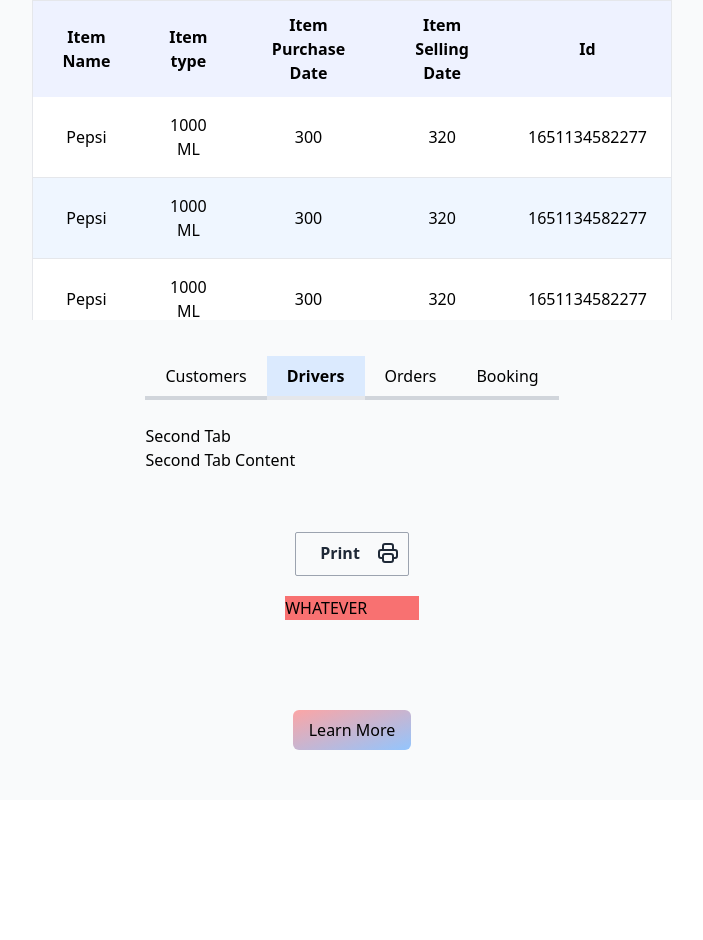
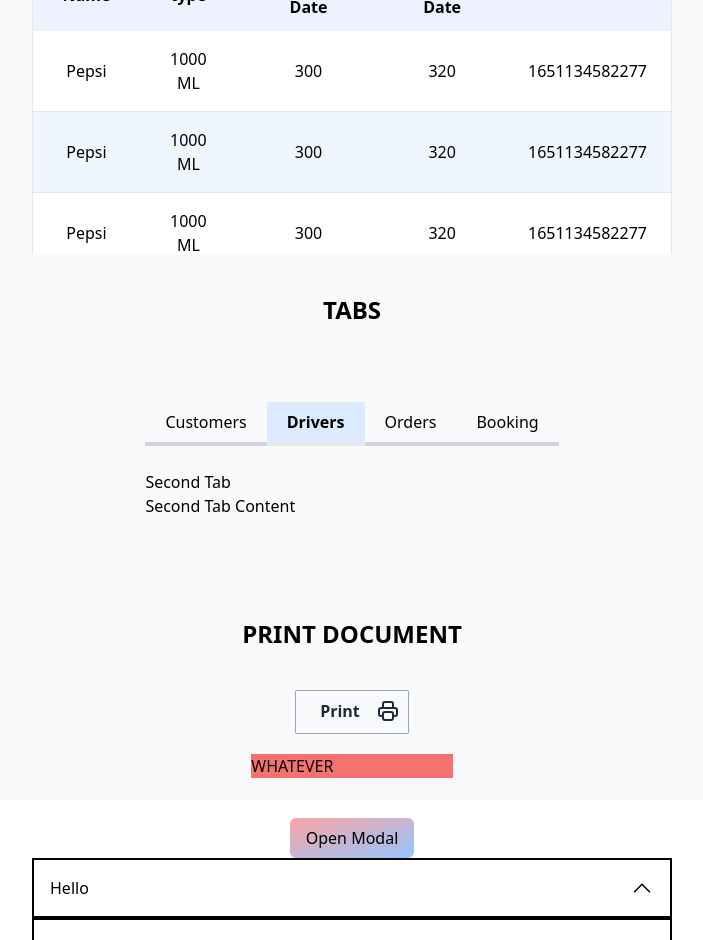
Before and after one commit to Sanan4li/Reusable-Tailwind-Components, a React (Create React App) app: page / in a window 1280 px wide. Shown: the top 940 px of the page, without its empty margins (288-991 px from the left). Before the commit the page ends 800 px from the top, so only its background shows below. Built offline with nearby package versions, Linux system fonts and the light colour scheme.

Commit message:
Accordian added with tw-merge package

```diff
--- a/package.json
+++ b/package.json
@@ -10,6 +10,7 @@
     "react-dom": "^18.2.0",
     "react-scripts": "5.0.1",
     "react-to-print": "^2.14.12",
+    "tailwind-merge": "^1.13.2",
     "web-vitals": "^2.1.4"
   },
   "scripts": {
--- a/src/App.js
+++ b/src/App.js
@@ -1,5 +1,5 @@
 import { useState } from 'react';
-import { Modal, Table, Tabs } from './components/shared';
+import { Accordion, Modal, Table, Tabs } from './components/shared';
 import PrintDocument from './components/shared/PrintDoc';
 
 function App() {
@@ -13,12 +13,16 @@ function App() {
   const toggleShowModal = () => setShowModal((prev) => !prev);
 
   return (
-    <div className="h-screen flex flex-col justify-center items-center bg-gray-50">
-      <div className="w-1/2">
+    <div className='h-screen flex flex-col justify-center items-center bg-gray-50'>
+      {/* TAble */}
+      <div className='text-2xl font-bold py-10'>TABLE</div>
+      <div className='w-1/2'>
         <Table />
       </div>
-      <div className="mx-auto max-w-7xl  sm:px-6 md:px-5 md:py-5">
-        <div>
+
+      {/* Tabs */}
+      <div className='text-2xl font-bold py-10'>TABS</div>
+      <div className='mx-auto max-w-7xl  sm:px-6 md:px-5 md:py-5'>
         <Tabs tabs={CustomerTabs} defaultActive={CustomerTabs.DRIVER}>
           <div name={CustomerTabs.CUSTOMER}>
             <h1>First Tab</h1>
@@ -38,28 +42,30 @@ function App() {
           </div>
         </Tabs>
       </div>
-      </div>
-      <div>
+
+      {/* Print document */}
+      <div className='flex flex-col justify-center items-center'>
+        <div className='text-2xl font-bold py-10'>PRINT DOCUMENT</div>
         <PrintDocument>
-          <p className="bg-red-400">WHATEVER</p>
+          <p className='bg-red-400'>WHATEVER</p>
         </PrintDocument>
       </div>
-      <div className="flex items-center h-screen justify-center">
+      <div className='flex items-center h-screen justify-center'>
         <button
-          className="px-4 py-2 bg-gradient-to-tl from-blue-300 to-red-300 rounded-md"
+          className='px-4 py-2 bg-gradient-to-tl from-blue-300 to-red-300 rounded-md'
           onClick={toggleShowModal}
         >
-          Learn More
+          Open Modal
         </button>
       </div>
 
       <Modal
         show={showModal}
         closeHandler={toggleShowModal}
-        containerClassName="w-1/2 p-5"
+        containerClassName=''
         closeButton={true}
       >
-        <h1 className="font-semibold text-xl">Title</h1>
+        <h1 className='font-semibold text-xl'>Title</h1>
         <p>
           Lorem Ipsum is simply dummy text of the printing and typesetting
           industry. Lorem Ipsum has been the industry's standard dummy text ever
@@ -72,6 +78,33 @@ function App() {
           including versions of Lorem Ipsum.
         </p>
       </Modal>
+
+      <Accordion title={'Hello'}>
+        <div>
+          Lorem Ipsum is simply dummy text of the printing and typesetting
+          industry. Lorem Ipsum has been the industry's standard dummy text ever
+          since the 1500s, when an unknown printer took a galley of type and
+          scrambled it to make a type specimen book. It has survived not only
+          five centuries, but also the leap into electronic typesetting,
+          remaining essentially unchanged. It was popularised in the 1960s with
+          the release of Letraset sheets containing Lorem Ipsum passages, and
+          more recently with desktop publishing software like Aldus PageMaker
+          including versions of Lorem Ipsum.
+        </div>
+      </Accordion>
+      <Accordion title={'Hello'}>
+        <div>
+          Lorem Ipsum is simply dummy text of the printing and typesetting
+          industry. Lorem Ipsum has been the industry's standard dummy text ever
+          since the 1500s, when an unknown printer took a galley of type and
+          scrambled it to make a type specimen book. It has survived not only
+          five centuries, but also the leap into electronic typesetting,
+          remaining essentially unchanged. It was popularised in the 1960s with
+          the release of Letraset sheets containing Lorem Ipsum passages, and
+          more recently with desktop publishing software like Aldus PageMaker
+          including versions of Lorem Ipsum.
+        </div>
+      </Accordion>
     </div>
   );
 }
--- /dev/null
+++ b/src/components/shared/Accordion.jsx
@@ -0,0 +1,43 @@
+import React, { useState } from 'react';
+import { twMerge } from 'tailwind-merge';
+
+const Accordion = ({ title, children, containerClass }) => {
+  const [open, setOpen] = useState(false);
+
+  console.warn('open', open);
+
+  return (
+    <div
+      className={twMerge(
+        'flex flex-col p-4 w-1/2 border-2 border-black space-y-5',
+        containerClass
+      )}
+    >
+      <div
+        onClick={() => setOpen((prev) => !prev)}
+        className='flex justify-between cursor-pointer'
+      >
+        <div>{title}</div>
+        <div className={`${open && 'transform rotate-180'} `}>
+          <svg
+            xmlns='http://www.w3.org/2000/svg'
+            fill='none'
+            viewBox='0 0 24 24'
+            strokeWidth={1.5}
+            stroke='currentColor'
+            className='w-6 h-6'
+          >
+            <path
+              strokeLinecap='round'
+              strokeLinejoin='round'
+              d='M4.5 15.75l7.5-7.5 7.5 7.5'
+            />
+          </svg>
+        </div>
+      </div>
+      {open && children}
+    </div>
+  );
+};
+
+export default Accordion;
--- a/src/components/shared/Modal.jsx
+++ b/src/components/shared/Modal.jsx
@@ -1,3 +1,5 @@
+import { twMerge } from 'tailwind-merge';
+
 const Modal = ({
   show,
   closeHandler,
@@ -14,26 +16,29 @@ const Modal = ({
         onClick={closeHandler}
       >
         <div
-          className={`relative mx-auto w-auto rounded-md bg-white p-3 min-w-[300px] shadow-lg ${containerClassName}`}
+          className={twMerge(
+            `relative mx-auto rounded-md bg-white p-10 w-1/2 shadow-lg`,
+            containerClassName
+          )}
           onClick={(e) => e.stopPropagation()}
         >
           {closeButton && (
             <span
-              className="absolute right-2 top-3 cursor-pointer"
+              className='absolute right-2 top-3 cursor-pointer'
               onClick={closeHandler}
             >
               <svg
-                xmlns="http://www.w3.org/2000/svg"
-                fill="none"
-                viewBox="0 0 24 24"
+                xmlns='http://www.w3.org/2000/svg'
+                fill='none'
+                viewBox='0 0 24 24'
                 strokeWidth={1.5}
-                stroke="currentColor"
-                className="w-6 h-6"
+                stroke='currentColor'
+                className='w-6 h-6'
               >
                 <path
-                  strokeLinecap="round"
-                  strokeLinejoin="round"
-                  d="M6 18L18 6M6 6l12 12"
+                  strokeLinecap='round'
+                  strokeLinejoin='round'
+                  d='M6 18L18 6M6 6l12 12'
                 />
               </svg>
             </span>
```
Also changed, not shown: src/components/shared/index.js (+4 -3 lines), 1 other file (tests, documents, lock files or other folders). Lines whose indentation alone changed are shown as unchanged.
